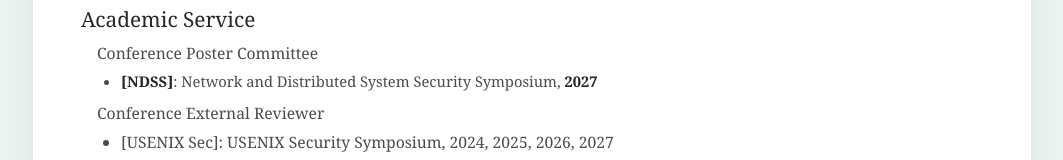
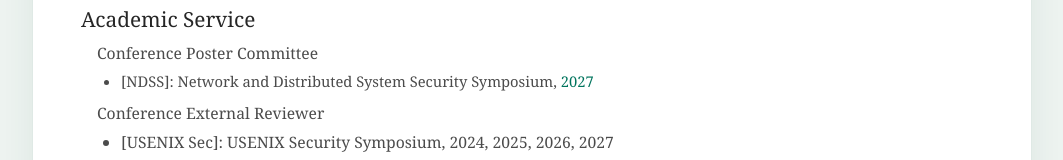
Before and after one commit to Ryan-hub-bit/ryan-hub-bit.github.io, a Next.js app: page / in a window 1280 px wide. Shown: the part 1864-2024 px from the top of the page, without its empty margins (108-1171 px from the left). Built offline with nearby package versions, Linux system fonts and the light colour scheme.

Commit message:
Remove bold formatting from NDSS service entry

```diff
--- a/app/home-content.tsx
+++ b/app/home-content.tsx
@@ -506,8 +506,8 @@ export default function HomeContent({ language = "en" }: { language?: "en" | "zh
             <h3 className="service-category">{t("Conference Poster Committee", "会议海报评审委员会")}</h3>
             <ul className="compact-entry-list service-poster-list">
               <li lang="en">
-                <strong>[NDSS]</strong>: Network and Distributed System Security Symposium, {" "}
-                <a href="https://www.ndss-symposium.org/ndss2027/" target="_blank" rel="noreferrer"><strong>2027</strong></a>
+                [NDSS]: Network and Distributed System Security Symposium, {" "}
+                <a href="https://www.ndss-symposium.org/ndss2027/" target="_blank" rel="noreferrer">2027</a>
               </li>
             </ul>
           </div>
```
Also changed, not shown: 1 other file (tests, documents, lock files or other folders).
